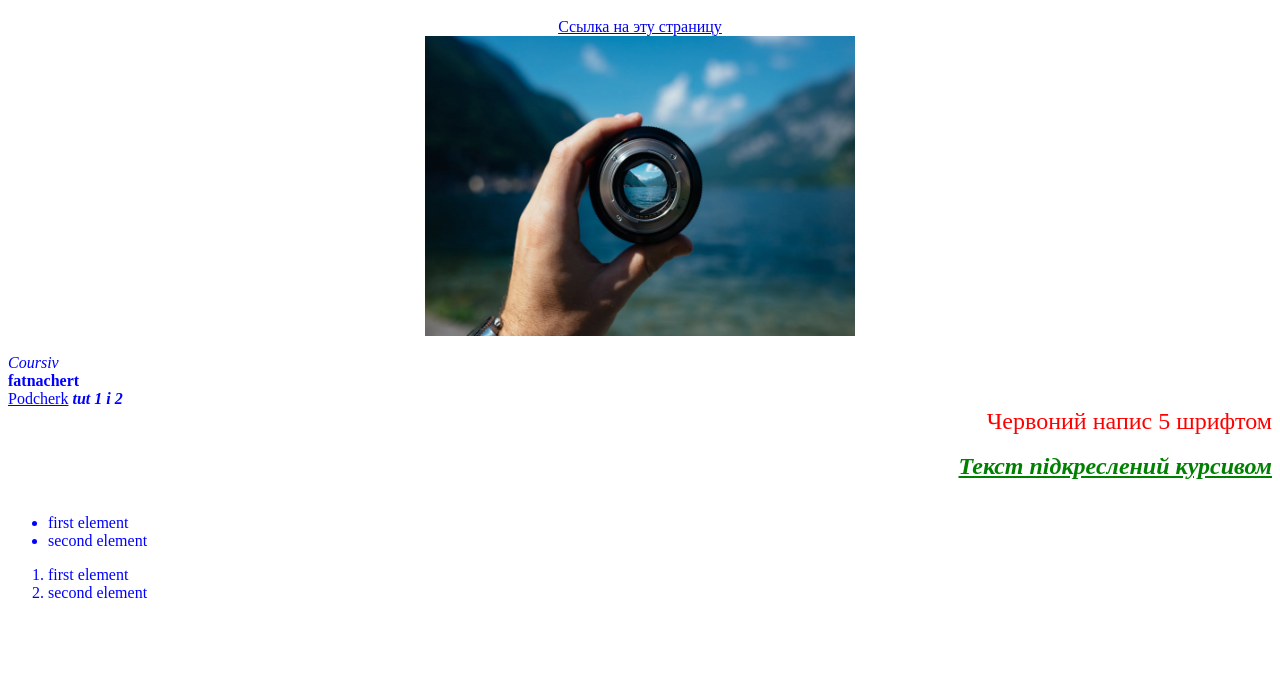
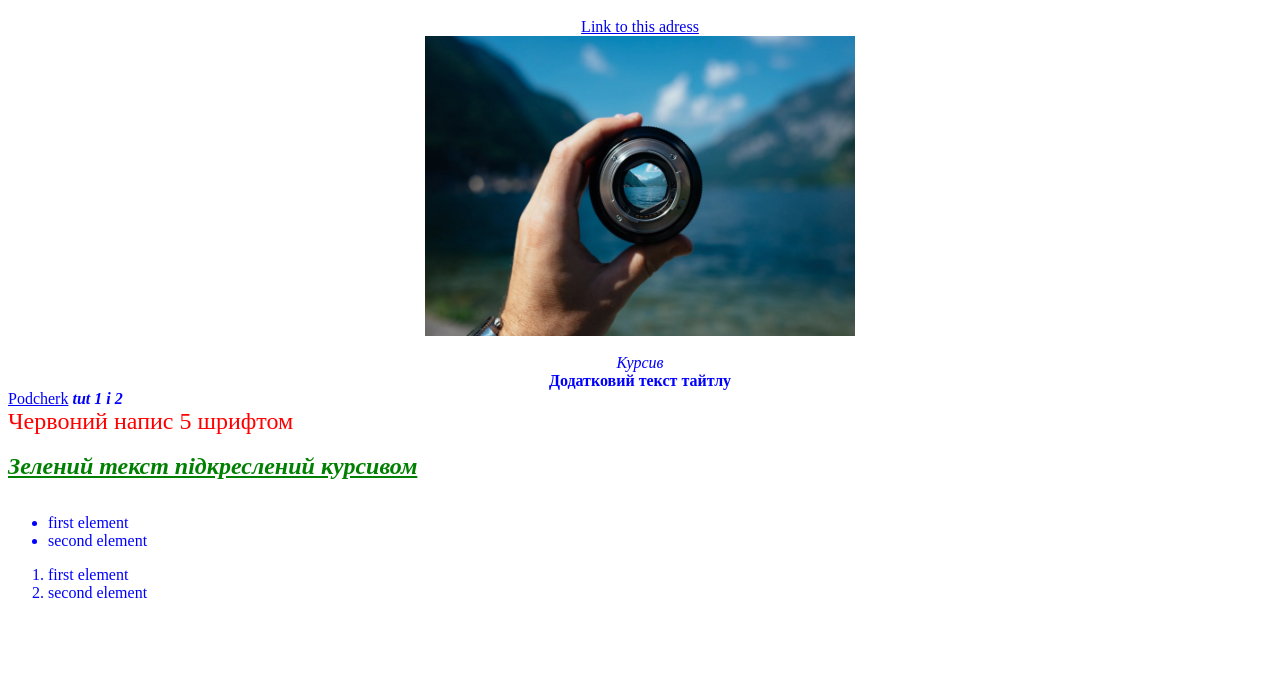
Before and after one commit to emptyd0t/WEB1, a plain HTML site: page index.html in a window 1280 px wide. Shown: the part 48-736 px from the top of the page. Drawn offline with Linux system fonts and the light colour scheme; files whose address does not match are found by name.

Commit message:
Add files via upload

```diff
--- a/index.html
+++ b/index.html
@@ -13,29 +13,29 @@ bgcolor = "white"> <!--  -->
 <h1>Заголовок</h1>
 
 <a target = "_self" href = "index.html"
-title = "Ссылка"> Ссылка на эту страницу </a>
+title = "Ссылка"> Link to this adress </a>
 <br>
 <img src = "images/photo.webp"
 alt = "Picture" width = "430" height = "300">
 </center>
 <br>
-<div align = "left">
-<i>Coursiv</i>
+<div align = "center">
+<i>Курсив</i>
 </div>
-<div align = "left">
-<b>fatnachert</b>
+<div align = "center">
+<b>Додатковий текст тайтлу</b>
 </div>
 <u>Podcherk</u>
 <i><b>tut 1 i 2</b></i>
-<div align = "right">
+<div align = "left">
 <font size = "5" color = "red"> Червоний напис 5 шрифтом </font>
 </div>
 <br>
-<div align = "right">
+<div align = "left">
 <font size = "5" color = "green">
 	<b>
 		<i>
-			<u> Текст підкреслений курсивом</u>
+			<u> Зелений текст підкреслений курсивом</u>
 		</i>
 	</b>
 </font>
@@ -51,7 +51,7 @@ alt = "Picture" width = "430" height = "300">
 	<li> second element
 </ol>
 
-<div align = "left">
+<div align = "center">
 <form name = "form1"
 action = "script/request.php"
 method = "post">
```
